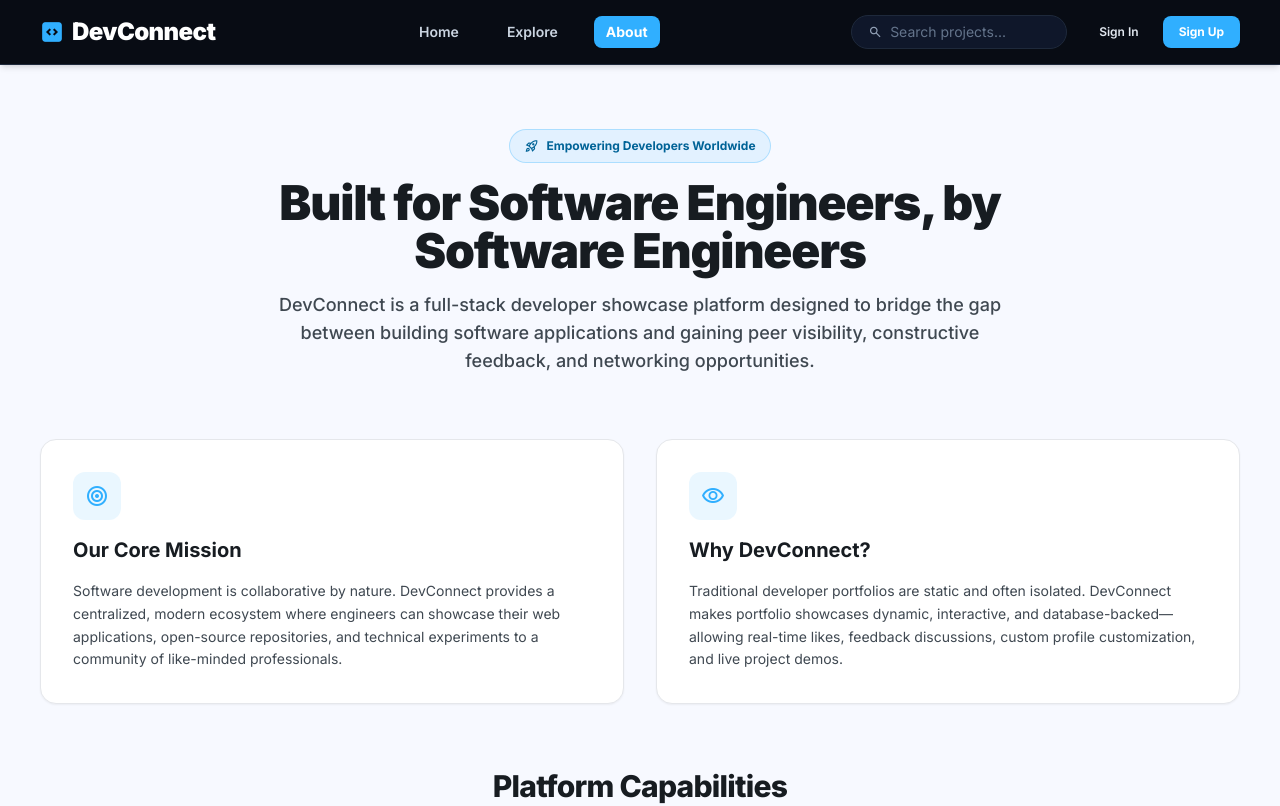
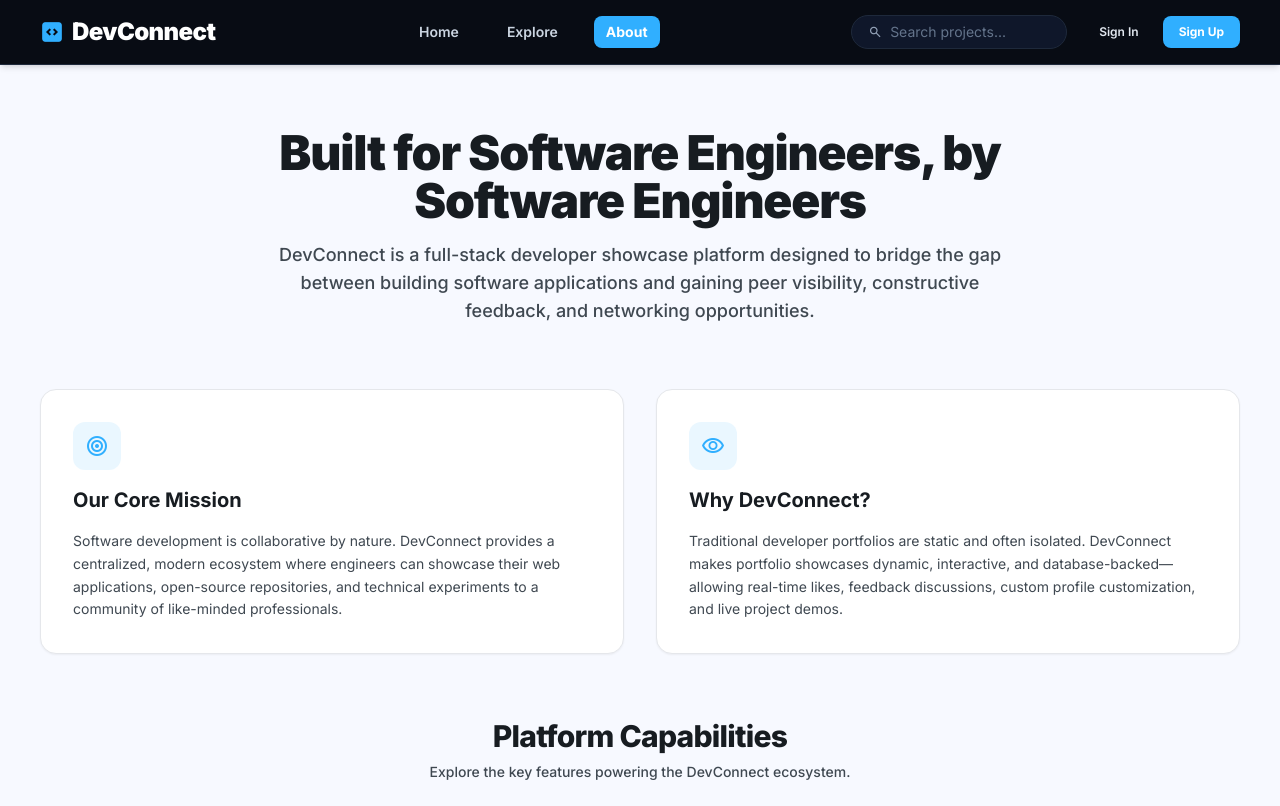
Before and after one commit to engisak/dev_connect, a React (Vite) app: page /about in a window 1280 px wide. Shown: the top 806 px of the page. Built offline with nearby package versions, Linux system fonts and the light colour scheme; no server answers; the database is empty.

Commit message:
Remove Empowering Developers Worldwide badge from About page

```diff
--- a/src/pages/About.jsx
+++ b/src/pages/About.jsx
@@ -8,11 +8,6 @@ export default function About() {
 
         {/* Hero Header Section */}
         <section className="text-center space-y-4 max-w-3xl mx-auto">
-          <div className="inline-flex items-center gap-2 px-3.5 py-1.5 rounded-full border border-primary-container/30 bg-primary-container/10 text-primary font-bold text-xs shadow-xs">
-            <span className="material-symbols-outlined text-sm">rocket_launch</span>
-            <span>Empowering Developers Worldwide</span>
-          </div>
-
           <h1 className="text-3xl md:text-5xl font-black text-[#171c21] tracking-tight leading-tight">
             Built for Software Engineers, by Software Engineers
           </h1>
```
